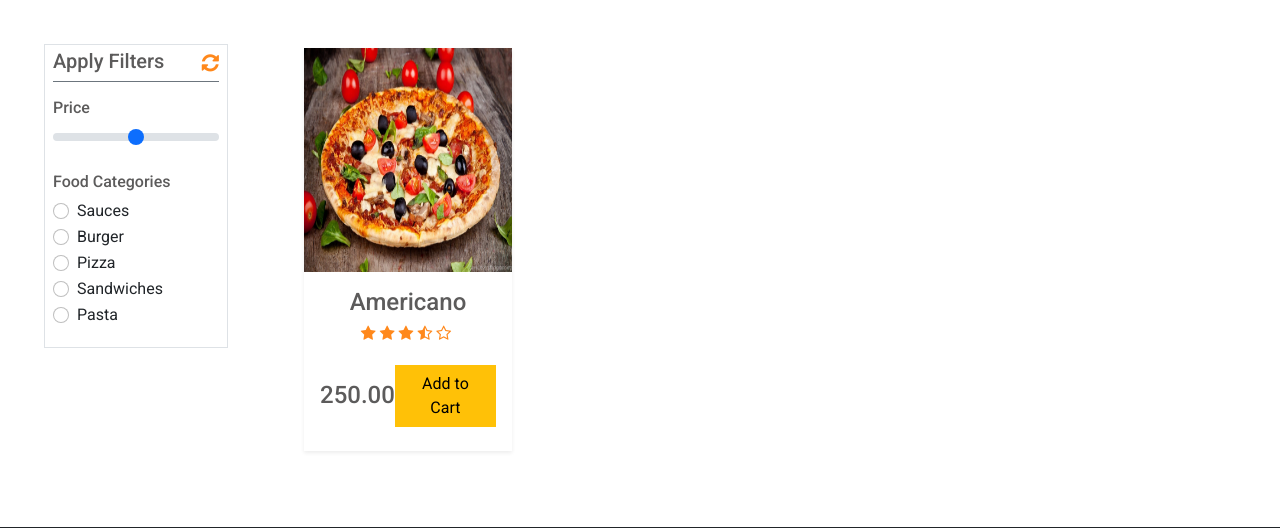
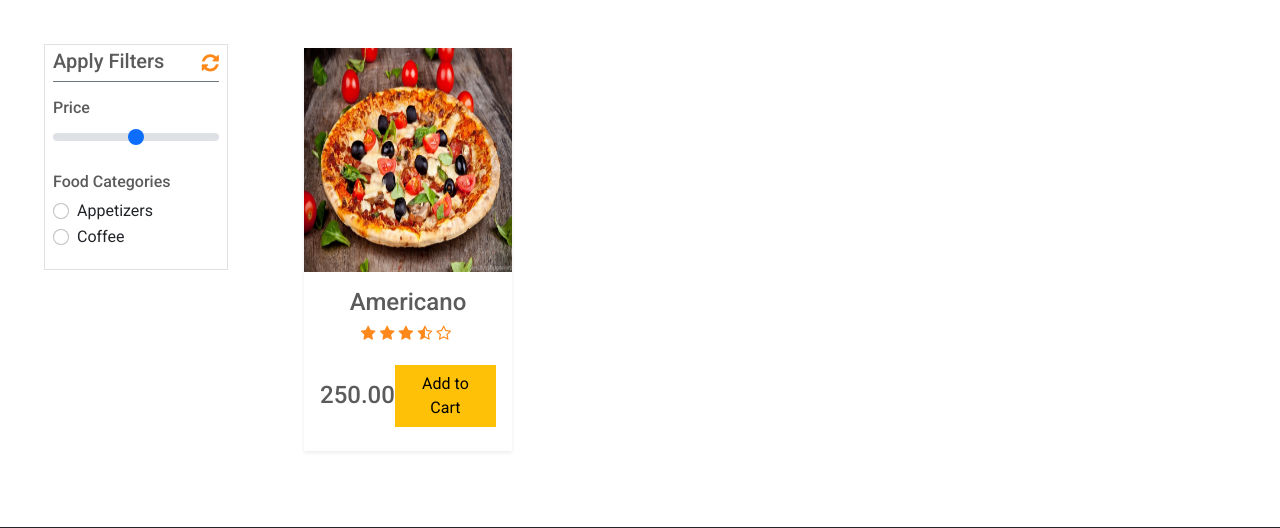
Before and after one commit to gokarna123-goku/multi_vendor_platform, a Django app: page /food/ in a window 1280 px wide. Shown: the part 348-876 px from the top of the page. Run offline with Django 3.2, Linux system fonts and the light colour scheme; data comes from the database, SQL or seed files in the repository; some libraries are stand-ins or nearby versions.

Commit message:
catch data to the filter section

```diff
--- a/restaurant/views.py
+++ b/restaurant/views.py
@@ -48,7 +48,14 @@ class FoodView(generic.ListView):
     def get(self, request, *args, **kwargs):
         food_id = self.kwargs.get('food_id')
         food_obj = Food.objects.all().order_by('-food_id')
-        return render(request, self.template_name, {'food_obj': food_obj})
+        food_category_id = self.kwargs.get('food_category_id')
+        food_category_obj = FoodCategory.objects.all().order_by('-food_category_id')
+        print(food_category_obj)
+        context = {
+            'food_obj': food_obj,
+            'food_category_obj' : food_category_obj,
+        }
+        return render(request, self.template_name, context)
 
 class FoodDetailView(generic.DetailView):
     template_name = "foods/detail.html"
@@ -175,8 +182,6 @@ class SearchView(generic.ListView):
                 Q(restaurant_city__icontains=search_result)
                 )
             food_result = Food.objects.filter(Q(food_name__icontains=search_result))
-            print(restaurant_result, " restaurant_result found")
-            print(food_result, " food found")
         else:
             print("Sorry, no results founds")
         context = {
--- a/templates/foods/food.html
+++ b/templates/foods/food.html
@@ -30,48 +30,28 @@
                     <input type="range" class="form-range" min="100" max="900" id="customRange1">
                 </div>
                 <!-- Apply Filter By Food Categories -->
+                {% if food_category_obj %}
                     <div class="foods mb-3">
                         <h6 class="text title">Food Categories</h6>
+                        <form>
                             <div class="radios-button-section">
-                        <!-- First Checkbox -->
+                                {% for food_category in food_category_obj %}
+                                    <!-- -->
                                     <div class="form-check">
-                            <input class="form-check-input" type="radio" name="foodCategories" id="sauces">
-                            <label class="form-check-label" for="sauces">
-                                Sauces
-                            </label>
-                        </div>
-                        <!-- Second Checkbox -->
-                        <div class="form-check">
-                            <input class="form-check-input" type="radio" name="foodCategories" id="burger">
-                            <label class="form-check-label" for="burger">
-                                Burger
-                            </label>
-                        </div>
-                        <!-- Third Checkbox -->
-                        <div class="form-check">
-                            <input class="form-check-input" type="radio" name="foodCategories" id="pizza">
-                            <label class="form-check-label" for="pizza">
-                                Pizza
-                            </label>
-                        </div>
-                        <!-- Fourth Checkbox -->
-                        <div class="form-check">
-                            <input class="form-check-input" type="radio" name="foodCategories" id="sandwiches">
-                            <label class="form-check-label" for="sandwiches">
-                                Sandwiches
-                            </label>
-                        </div>
-                        <!-- Fifth Checkbox -->
-                        <div class="form-check">
-                            <input class="form-check-input" type="radio" name="foodCategories" id="pasta">
-                            <label class="form-check-label" for="pasta">
-                                Pasta
+                                        <input class="form-check-input" type="radio" name="foodCategories" id="{{food_category.food_category_id}}">
+                                        <label class="form-check-label" for="{{food_category.food_category_id}}">
+                                            {{food_category.food_category_title}}
                                         </label>
                                     </div>
                                     <!--  -->
+                                {% endfor %}
                             </div>
+                        </form>
                     </div>
                     <!--  -->
+                {% else %}
+                <div></div>
+                {% endif %}
             </div>
         </div>
         <!--  -->
--- a/templates/search/search.html
+++ b/templates/search/search.html
@@ -1,6 +1,6 @@
 {% extends 'homepage/base.html' %}
 {% load static %}
-{% block title %}Foods{% endblock title %}
+{% block title %}Search{% endblock title %}
 {% block content %}
 <!--  -->
 <div class="container-fluid px-0 mx-0 my-5 pt-3 food-main">
```
Lines whose indentation alone changed are shown as unchanged.
